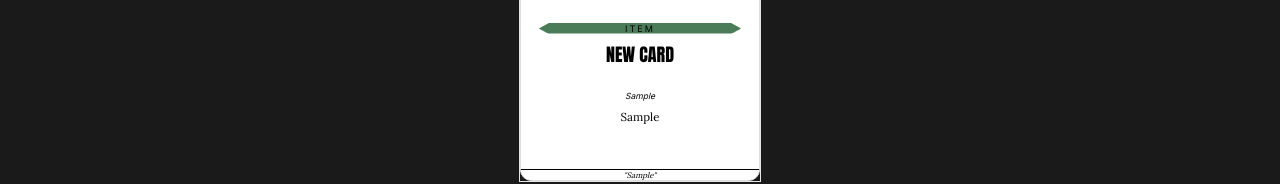
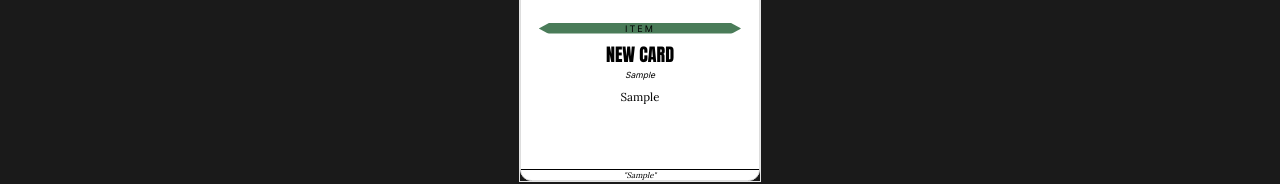
Before and after one commit to jfarschman/daggerheart-cards, a Next.js app: page / in a window 1280 px wide. Both pictures are taken after typing "Sample", "Sample", "Sample" into the empty fields and a click on the button "Save Changes". Shown: the part 639-823 px from the top of the page. Built offline with nearby package versions, Linux system fonts and the light colour scheme.

Commit message:
fix: tuck the utility tighter to the card title.

```diff
--- a/src/app/globals.css
+++ b/src/app/globals.css
@@ -98,14 +98,12 @@ body {
 
   /* 3. The Page Container */
   .print-page {
+    position: relative; /* The key to absolute positioning */
     width: 8.5in;
-    height: 11in;
+    height: 11in; /* Lock the paper size */
     margin: 0;
-    /* We use padding-top to explicitly set our top hardware margin */
-    padding-top: 0.35in;
-    box-sizing: border-box;
+    padding: 0; /* Strip out our old padding */
     page-break-after: always;
-    /* KILL FLEXBOX: Safari hates flex in print. We use a standard block layout instead. */
     display: block;
   }
 
@@ -120,9 +118,12 @@ body {
     grid-template-columns: repeat(3, 63mm);
     grid-template-rows: repeat(3, 89mm);
     gap: 2mm;
-    /* Horizontally center the grid on the block page */
+    /* The Math Center: Pin it exactly 4.2mm from the top */
+    position: absolute;
+    top: 4.2mm;
+    left: 0;
+    right: 0;
     margin: 0 auto;
-    /* Force the grid wrapper to snap exactly to the physical size of the cards */
     width: max-content;
   }
 
--- a/src/components/CardPreview.js
+++ b/src/components/CardPreview.js
@@ -66,13 +66,16 @@ export default function CardPreview({ card }) {
         <div className="flex flex-col items-center w-full h-full pt-5">
 
           {/* Title */}
-          <p className="w-full text-center font-[family-name:var(--font-anton)] text-[18px] uppercase tracking-wide leading-none text-black mt-1">
+          <p className="w-full text-center font-[family-name:var(--font-anton)] text-[18px] uppercase tracking-wider leading-none text-black mt-1">
             {data.title}
           </p>
 
-          {/* Traits */}
+          {/* Traits (Using negative margin to pull it up tightly against the title) */}
           {data.traits && data.traits.length > 0 && (
-            <p className="font-semibold capitalize italic text-[8.5px] text-gray-600 mt-1 text-center">
+            <p
+              className="font-semibold capitalize italic text-[8.5px] text-gray-600 mb-1.5 text-center relative z-10"
+              style={{ marginTop: '-12px' }}
+            >
               {data.traits.join(' • ')}
             </p>
           )}
```
